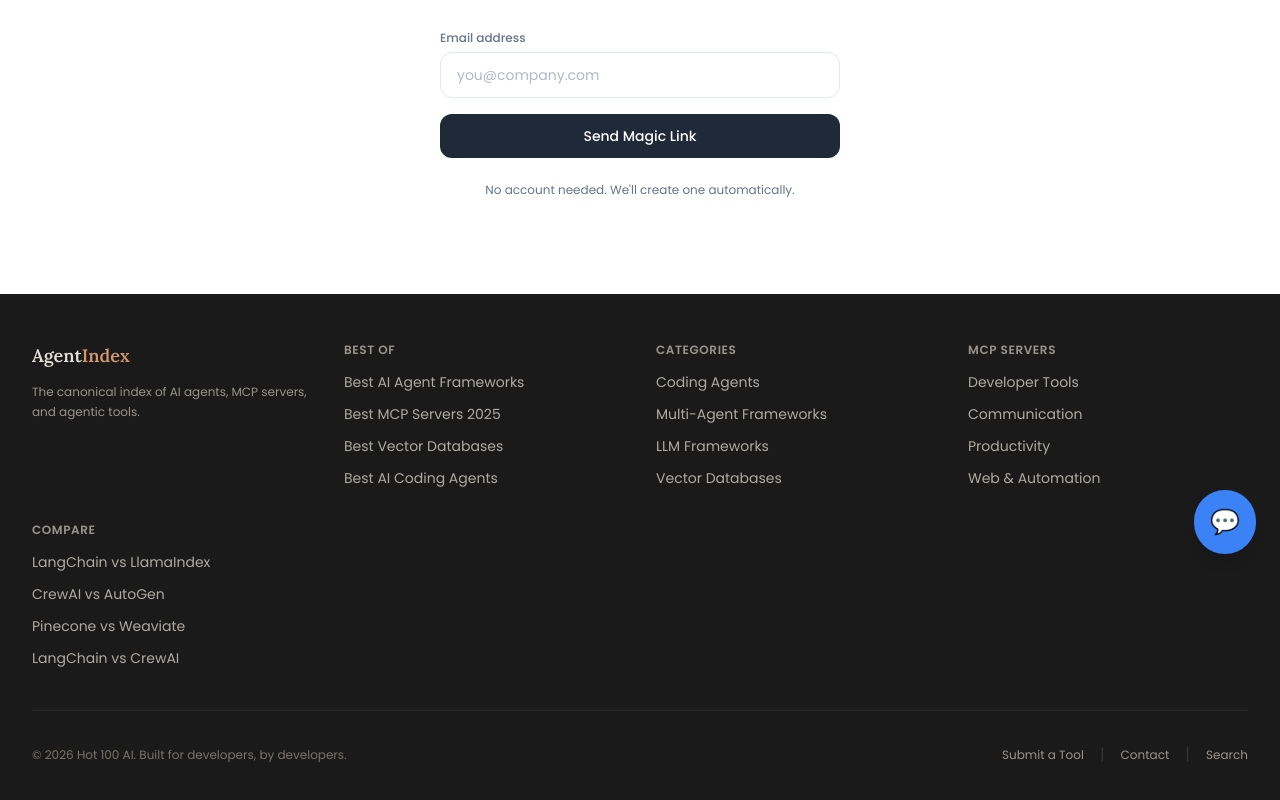
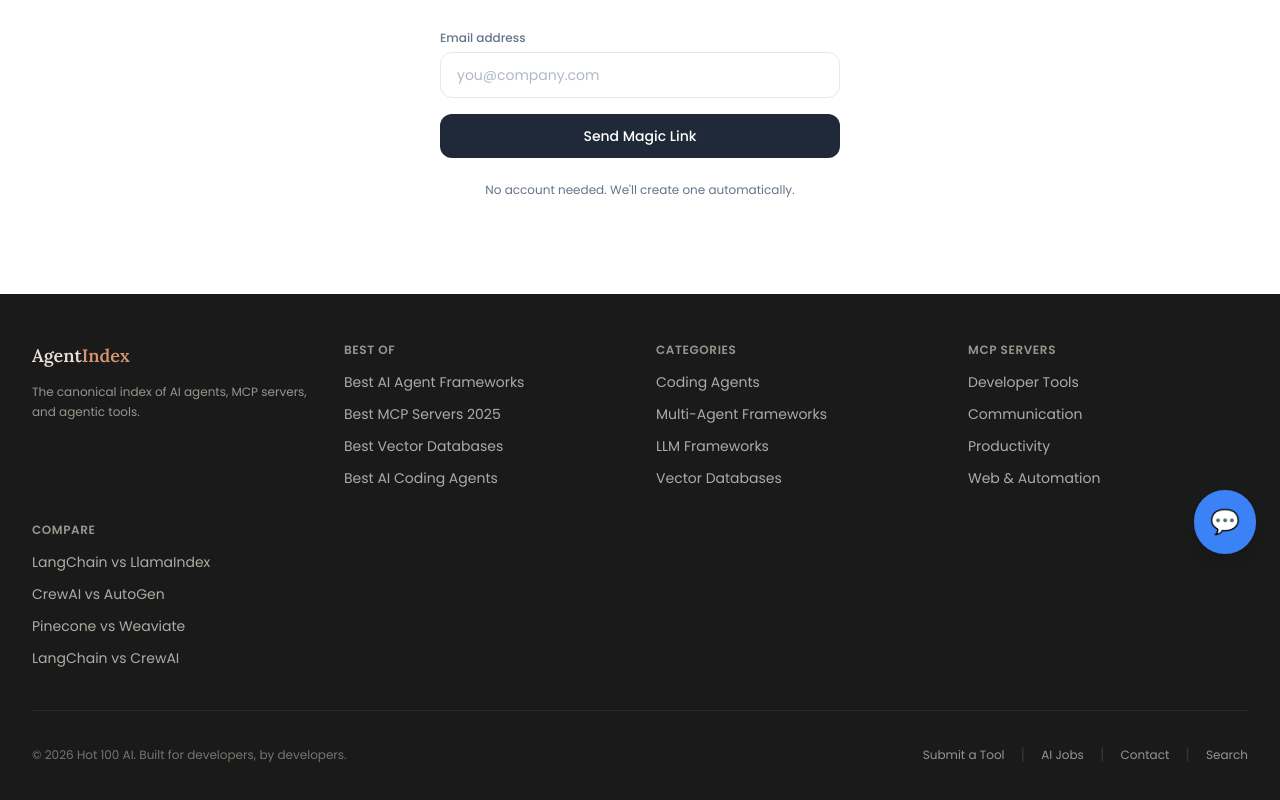
Before and after one commit to Keats0206/agentmarket, a Next.js app: page /auth/login in a window 1280 px wide. Shown: the part 222-1022 px from the top of the page. Built offline with nearby package versions, Linux system fonts and the light colour scheme.

Commit message:
Add cross-link to AI Jobs Directory in footer

```diff
--- a/components/Footer.tsx
+++ b/components/Footer.tsx
@@ -69,6 +69,8 @@
           <div className="flex items-center gap-4">
             <Link href="/submit" className="text-xs text-[#9A948D] hover:text-white transition-colors">Submit a Tool</Link>
             <span className="text-[#333]">|</span>
+            <a href="https://artificialjobs.dev" target="_blank" rel="noreferrer" className="text-xs text-[#9A948D] hover:text-white transition-colors">AI Jobs</a>
+            <span className="text-[#333]">|</span>
             <a href="mailto:hello@hot100ai.dev" className="text-xs text-[#9A948D] hover:text-white transition-colors">Contact</a>
             <span className="text-[#333]">|</span>
             <Link href="/search" className="text-xs text-[#9A948D] hover:text-white transition-colors">Search</Link>
```
